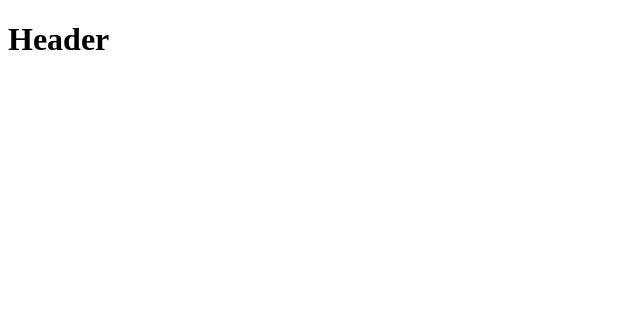
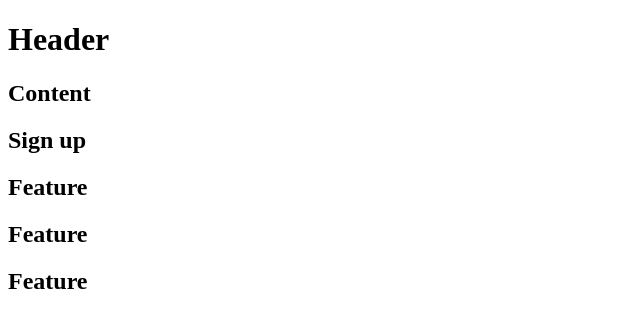
Before and after one commit to JAMK-IT-STUDENT/ttms0400-web-visualisointi-yhteinen-harjoitus-R3DgRu, a plain HTML site: page index.html in a window 1280 px wide. Shown: the whole page, without its empty margins (0-640 px from the left). Drawn offline with Linux system fonts and the light colour scheme.

Commit message:
edit index.html

```diff
--- a/index.html
+++ b/index.html
@@ -1,12 +1,10 @@
 <!DOCTYPE html>
 <html>
-
 <head>
     <title>Yhteinen harjoitustyö</title>
     <meta charset="utf-8">
 </head>
-
-<body >
+<body>
 
     <nav></nav>
 
@@ -14,13 +12,25 @@
         <h1>Header</h1>
     </header>
 
+    <main>
+        <h2>Content</h2>
+    </main>
 
+    <section>
+        <h2>Sign up</h2>
+    </section>
 
+    <article>
+        <h2>Feature</h2>
+    </article>
 
+    <article>
+        <h2>Feature</h2>
+    </article>
 
-
-
+    <article>
+        <h2>Feature</h2>
+    </article>
 
 </body>
-
 </html>
```
